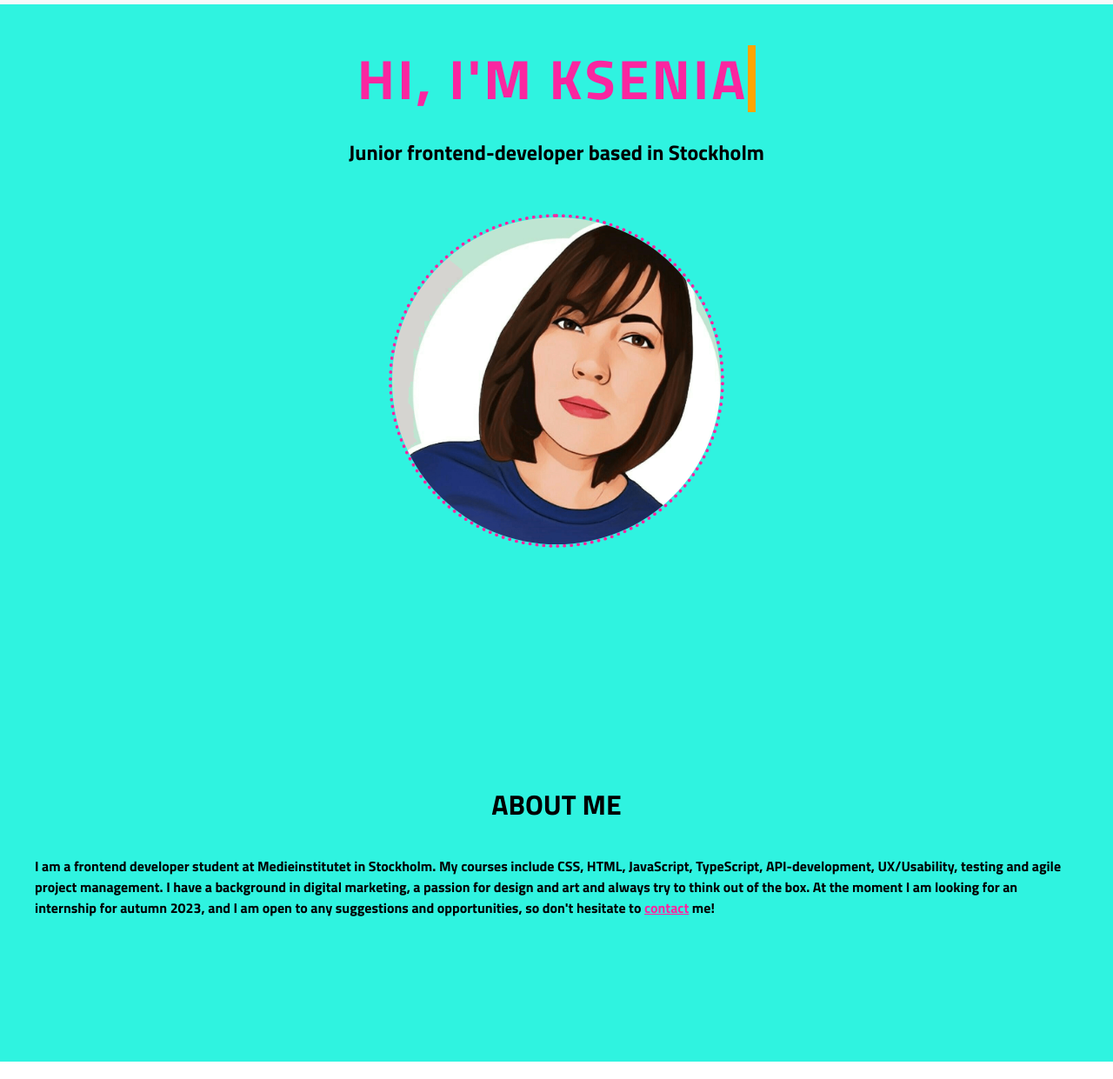
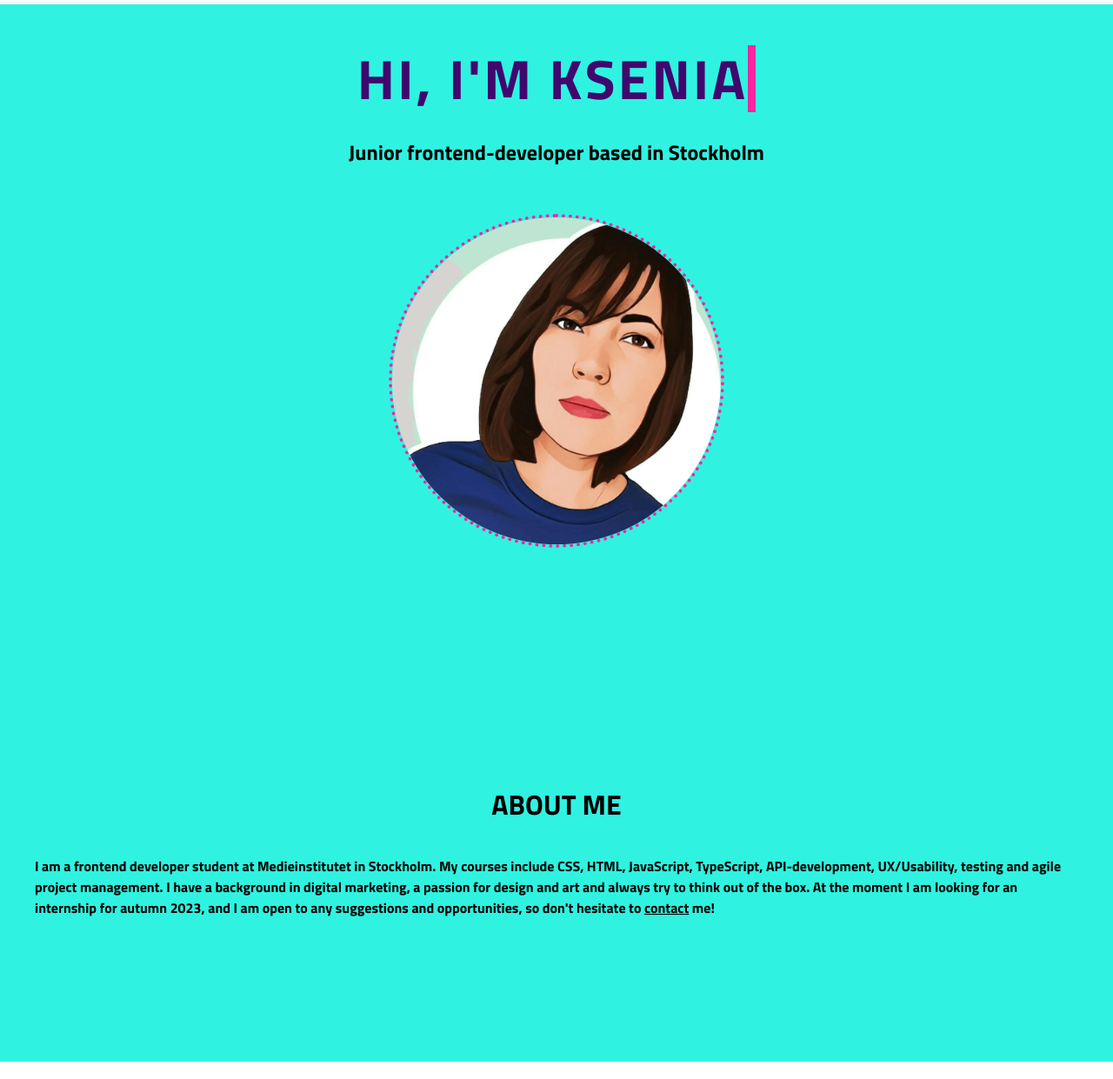
Before and after one commit to kseniiaivanova/portfolio, a website built with Parcel: page src/index.html in a window 1280 px wide. Shown: the part 59-1300 px from the top of the page at 87% size. Built offline with nearby package versions, Linux system fonts and the light colour scheme; no server answers.

Commit message:
changed colour of h1

```diff
--- a/src/scss/portfolio.scss
+++ b/src/scss/portfolio.scss
@@ -94,7 +94,7 @@ h1 {
     text-transform: uppercase;
     font-size: 4em;
     font-weight: 700;
-    color: var.$secondarycolor;
+    color: rgb(64, 8, 110);
     overflow: hidden;
     border-right: .15em solid var.$tertiarycolor;
     margin: 0 auto;
@@ -108,7 +108,7 @@ h1 {
 
     @include mixins.desctop {
         overflow: hidden;
-        border-right: .15em solid var.$tertiarycolor;
+        border-right: .15em solid var.$secondarycolor;
         margin: 0 auto;
         letter-spacing: .05em;
         margin-bottom: 0.5em;
@@ -127,7 +127,7 @@ h1 {
 
   @keyframes blink-caret {
     from, to { border-color: transparent }
-    50% { border-color: var.$tertiarycolor; }
+    50% { border-color: var.$secondarycolor; }
   }
 
 
@@ -153,10 +153,10 @@ h1 {
 
 
     .cont {
-        color: var.$secondarycolor;
+        color: var.$primarycolor;
         &:hover{
 
-            color: var.$tertiarycolor;
+            color: var.$secondarycolor;
         }
 
     }
```
Also changed, not shown: src/scss/README.md (deleted).
